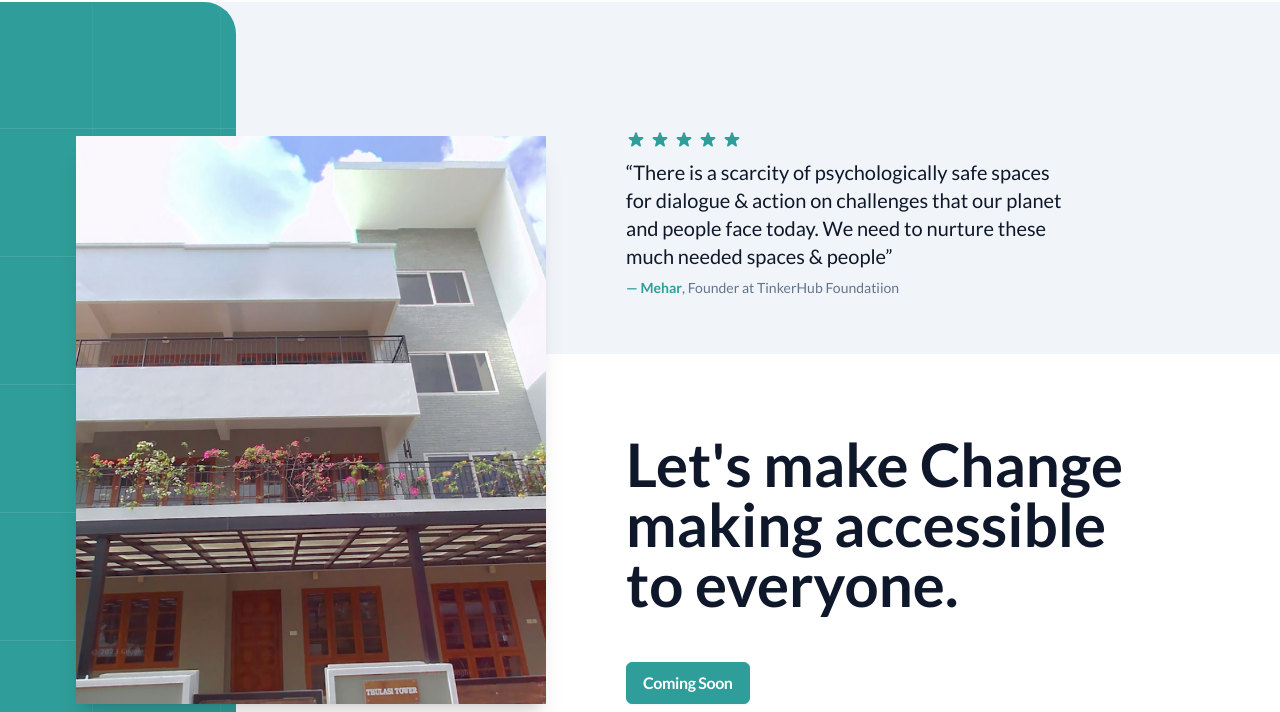
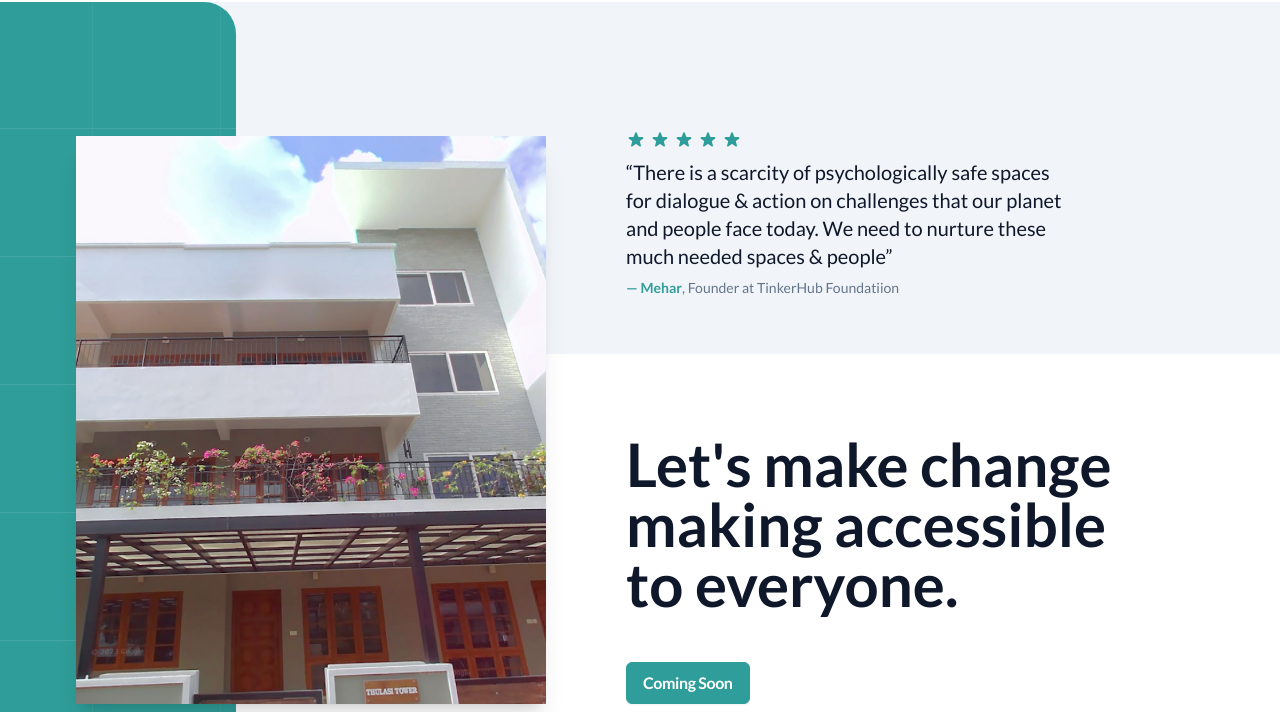
Before and after one commit to t4glabs/Aikyam-space-Template, a website: page index.html in a window 1280 px wide. Shown: the part 88-800 px from the top of the page. Drawn offline with Linux system fonts and the light colour scheme.

Commit message:
Update index.html

```diff
--- a/index.html
+++ b/index.html
@@ -102,7 +102,7 @@
       </div>
       <div class="bg-white pt-16 lg:col-span-7 lg:bg-transparent lg:pl-16 lg:pt-0 xl:pl-20">
         <div class="mx-auto px-4 sm:px-6 md:max-w-2xl md:px-4 lg:px-0">
-          <h1 class="heading-text font-display text-5xl font-extrabold text-slate-900 sm:text-6xl">Let's make Change making accessible to everyone.
+          <h1 class="heading-text font-display text-5xl font-extrabold text-slate-900 sm:text-6xl">Let's make change making accessible to everyone.
           </h1>
 
           <p class="font-display text-xl  text-slate-600 p-2"></p>
```
